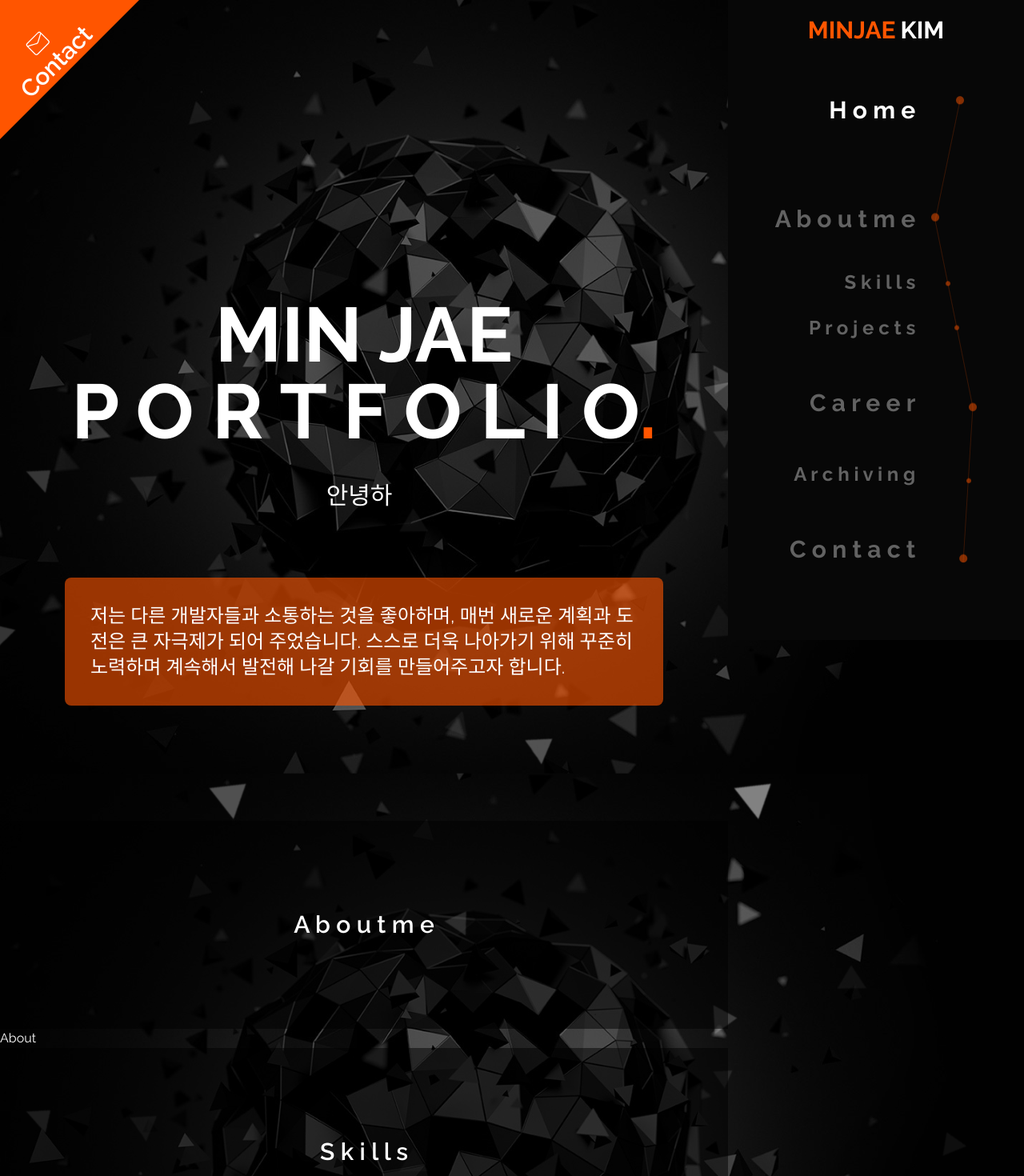
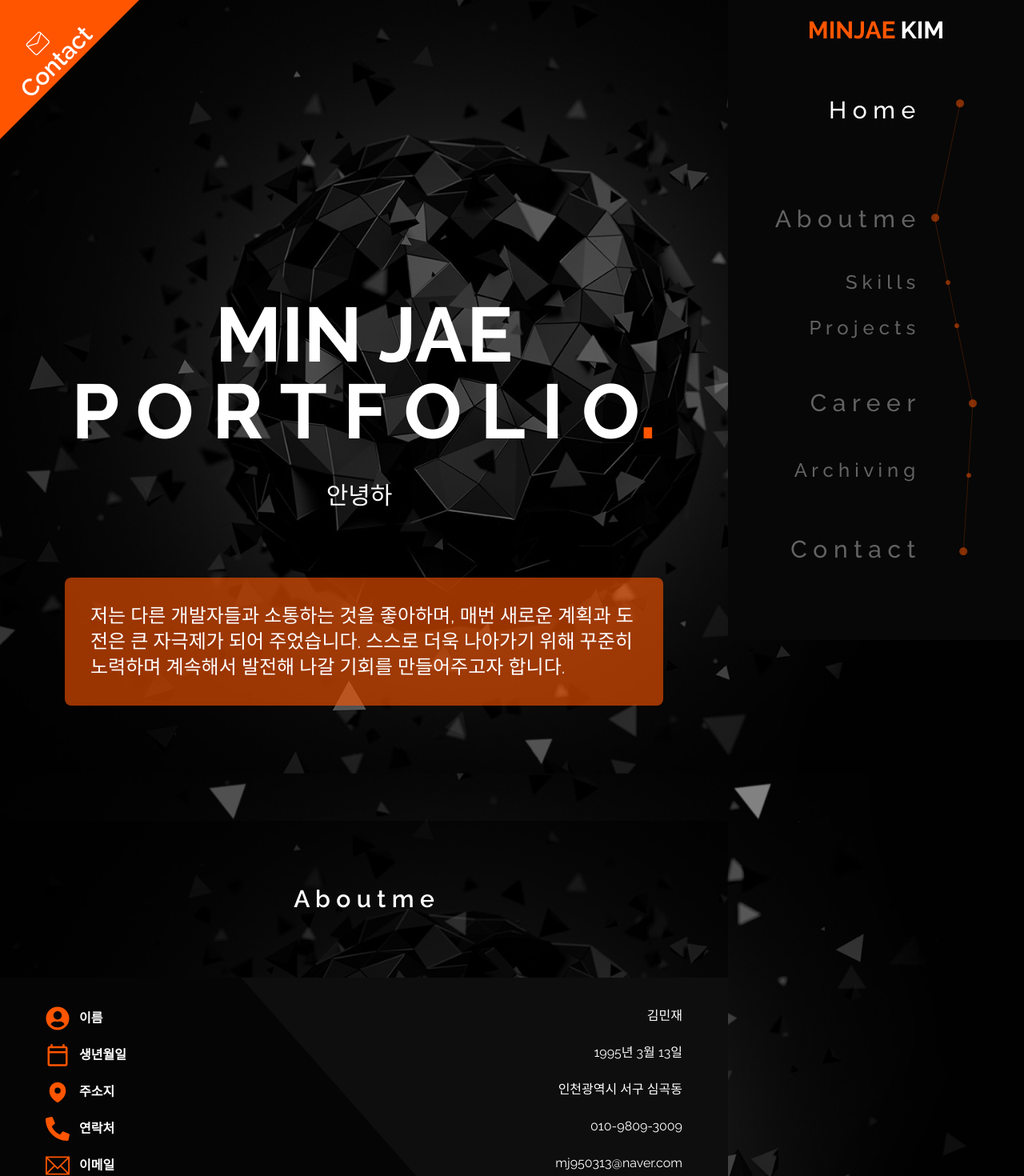
Before and after one commit to mj950313/portfolio, a React (Vite) app: page / in a window 1280 px wide. Shown: the top 1470 px of the page at 80% size. Built offline with nearby package versions, Linux system fonts and the light colour scheme; a web font is replaced by a local one.

Commit message:
about push

```diff
--- a/src/components/Ariane.jsx
+++ b/src/components/Ariane.jsx
@@ -9,7 +9,7 @@ export default function Ariane() {
 
   return (
     <div className="flex justify-center p-8 mt-8">
-      <ul className="text-3xl text-right text-[#626262]">
+      <ul className="text-3xl text-right font-medium text-[#626262]">
         <li className="text-white cursor-pointer">
           <a onClick={scrollToTop}>H o m e</a>
         </li>
@@ -33,19 +33,20 @@ export default function Ariane() {
             C a r e e r
           </Link>
         </li>
-        <li className="mt-[55px] text-2xl hover:text-white cursor-pointer">
+        <li className="mt-[50px] text-2xl hover:text-white cursor-pointer">
           <Link to="archiving" spy={true} smooth={true} duration={400}>
             A r c h i v i n g
           </Link>
         </li>
-        <li className="mt-[60px] hover:text-white cursor-pointer">
+        <li className="mt-[65px] hover:text-white cursor-pointer">
           <Link to="contact" spy={true} smooth={true} duration={400}>
             C o n t a c t
           </Link>
         </li>
       </ul>
-
-      <img src="../src/images/ariane.png" alt="nav" className="ml-5" />
+      <div>
+        <img src="../src/images/ariane.png" alt="nav" className="ml-5 mt-1" />
+      </div>
     </div>
   );
 }
--- a/src/components/Title.jsx
+++ b/src/components/Title.jsx
@@ -2,7 +2,7 @@ import React from "react";
 
 export default function Title({ title }) {
   return (
-    <div className="text-center bg-black/50 py-28 text-2xl xl:text-3xl font-semibold">
+    <div className="text-center bg-black/50 py-20 text-2xl xl:text-3xl font-semibold">
       {title}
     </div>
   );
--- a/src/layout/ContactBox.jsx
+++ b/src/layout/ContactBox.jsx
@@ -5,7 +5,7 @@ export default function ContactBox() {
   return (
     <div className="relative flex justify-center items-center duration-500 w-[100px] h-[100px] border-t-primary border-l-transparent border-b-transparent border-r-transparent border-t-[100px] border-r-[100px] border-b-0 border-l-0 xl:border-t-[174px] xl:border-r-[174px] xl:border-b-0 xl:border-l-0">
       <div className="absolute flex flex-col items-center justfy-center duration-500 top-[-80px] left-1 xl:top-[-140px] xl:left-1 rotate-[-45deg]">
-        <span className="text-lg xl:text-3xl duration-500 flex">
+        <span className="text-lg xl:text-3xl duration-500">
           <CiMail />
         </span>
         <div className="text-md xl:text-3xl duration-500 font-semibold leading-3">
--- a/src/page/About.jsx
+++ b/src/page/About.jsx
@@ -1,11 +1,54 @@
 import React from "react";
 import Title from "../components/Title";
+import { FaUserCircle } from "react-icons/fa";
+import { MdOutlineCalendarToday } from "react-icons/md";
+import { HiMapPin } from "react-icons/hi2";
+import { FaPhoneAlt } from "react-icons/fa";
+import { TfiEmail } from "react-icons/tfi";
+import { FaPen } from "react-icons/fa";
 
 export default function About() {
+  const ListItem = ({ icon, title, value }) => (
+    <div className="flex justify-between mb-4">
+      <div className="flex items-center gap-3">
+        <span className="text-primary text-3xl">{icon}</span>
+        <span className="font-semibold">{title}</span>
+      </div>
+      <span>{value}</span>
+    </div>
+  );
   return (
     <div>
       <Title title="A b o u t m e" />
-      About
+      <div
+        style={{ backgroundImage: "url(/src/images/left.png)" }}
+        className="bg-center bg-[#0e0e0e] bg-cover flex justify-center"
+      >
+        <div className="px-3 py-9 sm:w-[600px] w-[350px] xl:w-[820px]">
+          <ListItem icon={<FaUserCircle />} title="이름" value="김민재" />
+          <ListItem
+            icon={<MdOutlineCalendarToday />}
+            title="생년월일"
+            value="1995년 3월 13일"
+          />
+          <ListItem
+            icon={<HiMapPin />}
+            title="주소지"
+            value="인천광역시 서구 심곡동"
+          />
+          <ListItem
+            icon={<FaPhoneAlt />}
+            title="연락처"
+            value="010-9809-3009"
+          />
+          <ListItem
+            icon={<TfiEmail />}
+            title="이메일"
+            value="mj950313@naver.com"
+          />
+          <ListItem icon={<FaPen />} title="학력" value="고등학교 졸업" />
+        </div>
+      </div>
     </div>
   );
 }
```
Also changed, not shown: src/images/left.png (added), src/images/right.png (added).
